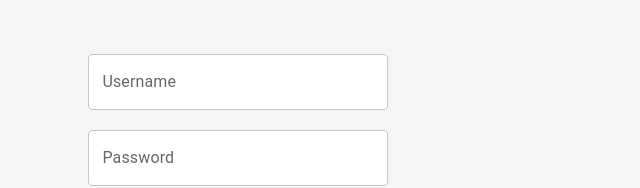
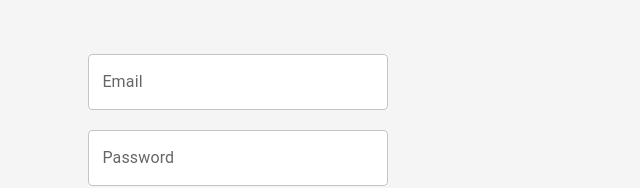
Before and after one commit to eliyasamary/Volunteer-Coordination, a React (Vite) app: page / in a window 1280 px wide. Shown: the part 331-519 px from the top of the page, without its empty margins (0-640 px from the left). Built offline with nearby package versions, Linux system fonts and the light colour scheme.

Commit message:
updating the label tp "email" instead of "username"

```diff
--- a/src/Screens/Login.jsx
+++ b/src/Screens/Login.jsx
@@ -92,7 +92,7 @@ const Login = (props) => {
                 }}
                 className="input-field"
                 id="outlined-basic"
-                label="Username"
+                label="Email"
                 variant="outlined"
               />
               <TextField
@@ -116,7 +116,10 @@ const Login = (props) => {
                 </Button>
               </div>
             </form>
-            <a className="font-primary sign-in-up-btn btn" onClick={moveToSignUp}>
+            <a
+              className="font-primary sign-in-up-btn btn"
+              onClick={moveToSignUp}
+            >
               Sign-Up
             </a>
           </Box>
```
